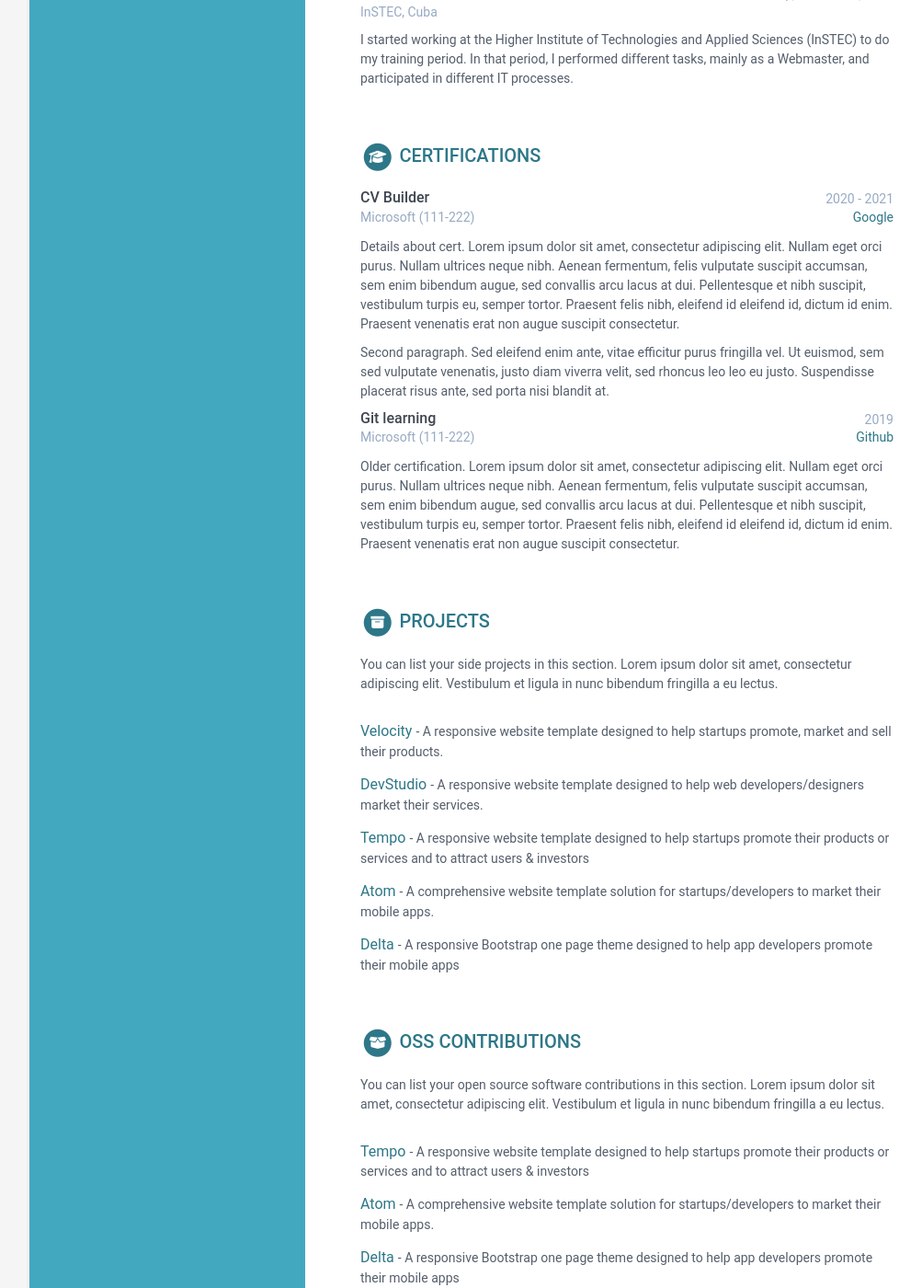
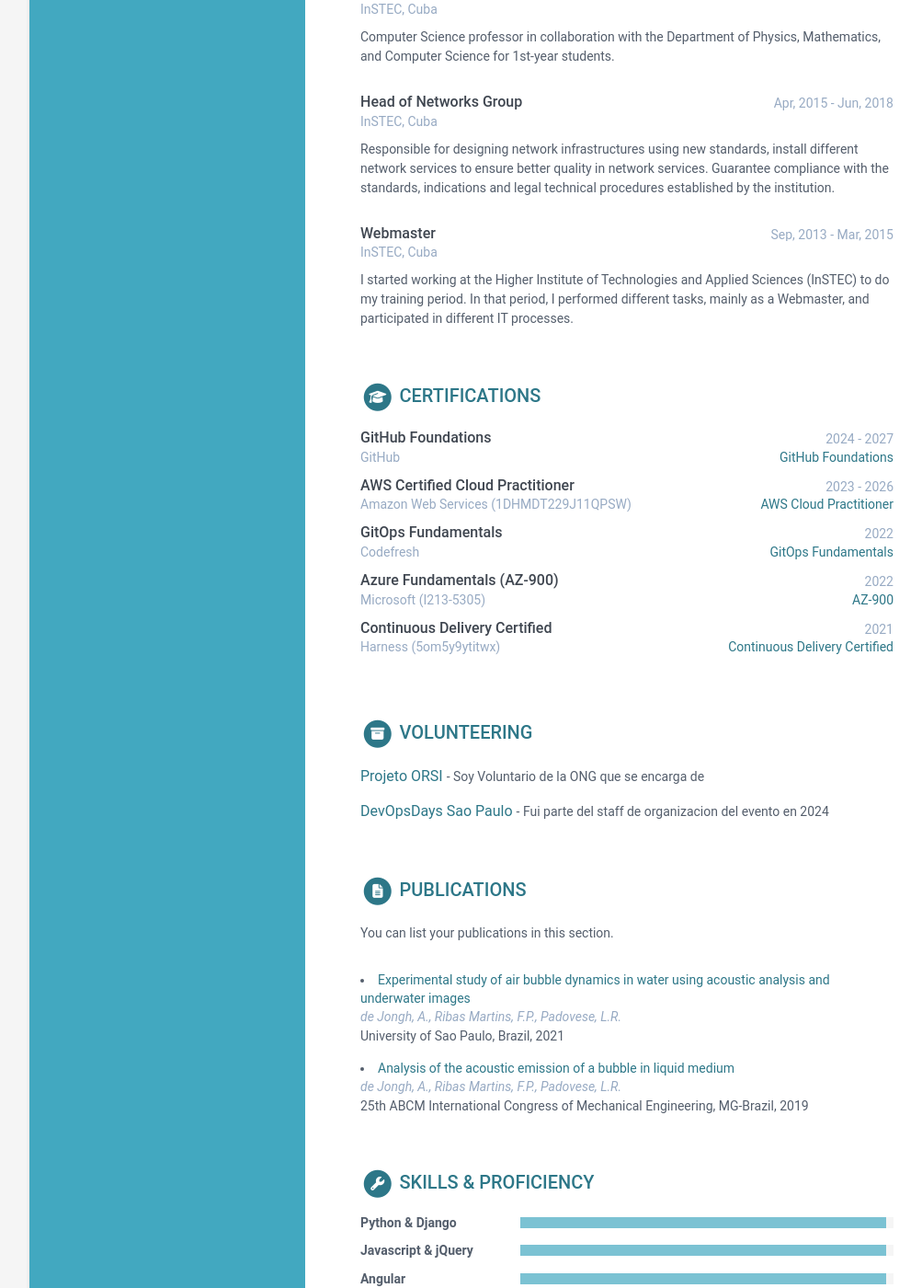
Before and after one commit to adejonghm/cv, a Jekyll site: the page built from index.html, in a window 1280 px wide and 1400 px high, scrolled down 1572 px. Shown: the whole window at 92% size, without its empty margins (108-1111 px from the left). Built offline with Jekyll 4.4.1, drawn with Linux system fonts in a browser that asks for light colours; some of the changed text lies outside the part shown.

Commit message:
feat: Added my information

```diff
--- a/_data/data.yml
+++ b/_data/data.yml
@@ -1,7 +1,7 @@
 sidebar:
-    position: left # position of the sidebar : left or right
+    position: left
     about: False # set to False or comment line if you want to remove the "how to use?" in the sidebar
-    education: True # set to False if you want education in main section instead of in sidebar
+    education: True
 
     # Profile information
     name: Alejandro de Jongh
@@ -18,7 +18,7 @@ sidebar:
     linkedin: adejonghm
     github: adejonghm
     stack-overflow: 16385330/alejandro # Number/Username,
-    # pdf: # Add a PDF link here if you want to include a PDF custom version in your resume.
+    pdf: asdasdasd # Add a PDF link here if you want to include a PDF custom version in your resume.
 
     languages:
       title: Languages
@@ -32,17 +32,11 @@ sidebar:
         - idiom: English
           level: Communication
 
-    # interests:
-    #   title: Interests
-    #   info:
-    #     - item: Climbing
-    #       link:
-
-    #     - item: Snowboarding
-    #       link:
-
-    #     - item: Cooking
-    #       link:
+    interests:
+      title: Interests
+      info:
+        - item: Cycling
+          link: "#"
 
 career-profile:
     title: Career Profile
@@ -53,7 +47,6 @@ career-profile:
       DevOps culture, use tools that contribute to Continuous Integration/Delivery, implement new market trends, and
       create cloud infrastructure. Master's degree in Mechanical Engineering, in the Department of Mechanical Control
       Engineering and Automation, from the Polytechnic School of the University of São Paulo.
-
 
 education:
     title: Education
@@ -79,26 +72,27 @@ experiences:
         time: Jul, 2024 - Present
         company: Bradesco, Brazil
         details: |
-          Skills: Cloud Computing, Azure, Git, GitOps, IaC, Terraform, CI/CD, Agile Methodologies, Communication, Teamwork
+          I am part of the Cloud Engineering team, which is responsible for migrating all the infrastructure used in the projects for each of the Bank's channels, which is currently on-premise, to the cloud.
+
+          Specifically, I am a member of the Infrastructure Provisioning squad, and within my duties, I participate in meetings with focal points from various teams such as the cybersecurity team, the network team, and the solutions architecture team, to discuss various aspects of the Infrastructure that will be used in the bank's services.
+
+          Skills: Cloud Computing, Azure, Git, GitOps, IaC, Terraform, PowerShell, CI/CD, Agile Methodologies, Communication, Teamwork
 
       - role: IT Infrastructure Analyst
         time: Feb, 2024 - Jun, 2024
         company: Act Digital, Brazil
         details: |
+          Member of the Cloud Engineering team for our largest client in the financial sector, a team responsible for migrating the entire on-premises infrastructure to the cloud. Responsible for deploying and supporting the infrastructure used by multi-channel services, such as the Investment Channel, Lending Channel, and Digital Account Opening.
+
           Skills: Cloud Computing, Azure, Git, IaC, Terraform, Agile Methodologies, Communication, Teamwork
 
       - role: DevOps & Infra Transformation Sr. Analyst
         time: Dec, 2022 - Jan, 2024
         company: Accenture, Brazil
         details: |
-          The last project was for a client in the financial market. I was part of the team in charge of defining and
-          implementing document management and access processes. In addition, I was part of the team responsible for
-          defining metrics that helped monitor compliance with some policies previously established by the company.
+          The last project was for a client in the financial market. I was part of the team in charge of defining and implementing document management and access processes. In addition, I was part of the team responsible for defining metrics that helped monitor compliance with some policies previously established by the company.
 
-          I was part of the Platform Engineering team for a wholesale beverage market client, where I collaborated with the
-          implementation of GitOps practice to improve the automation processes of the infrastructure used.
-          I collaborated in continuous improvement processes throughout the product life cycle, reducing pipeline
-          execution times by almost 50%.
+          I was part of the Platform Engineering team for a wholesale beverage market client, where I collaborated with the implementation of GitOps practice to improve the automation processes of the infrastructure used. I collaborated in continuous improvement processes throughout the product life cycle, reducing pipeline execution times by almost 50%.
 
           Skills: Cloud Computing, Azure, AWS, DevOps, SRE, Git, CI/CD, Docker, Kubernetes, GitOps, ArgoCD, Observability, Agile Methodologies, Scrum, Communication, Teamwork
 
@@ -106,13 +100,7 @@ experiences:
         time: Jan, 2021 - Nov, 2022
         company: Accenture, Brazil
         details: |
-          I participated in several projects for an international financial client, helping to disseminate the
-          DevOps culture within development teams. I was part of the DevOps Support squad (System Team), carrying out
-          troubleshooting work in the execution of pipelines. I collaborated in the maintenance of the pipelines
-          themselves, both by correcting some errors and proposing new steps or functionalities, bringing improvements
-          to the Continuous Integration (CI) - Continuous Delivery (CD) processes, which allowed us to reduce delivery
-          times for various products and platforms. I worked with monitoring/observability of some services, creating
-          some dashboards, and collaborating in the implementation of OpenTelemetry for some products.
+          I participated in several projects for an international financial client, helping to disseminate the DevOps culture within development teams. I was part of the DevOps Support squad (System Team), carrying out troubleshooting work in the execution of pipelines. I collaborated in the maintenance of the pipelines themselves, both by correcting some errors and proposing new steps or functionalities, bringing improvements to the Continuous Integration (CI) - Continuous Delivery (CD) processes, which allowed us to reduce delivery times for various products and platforms. I worked with monitoring/observability of some services, creating some dashboards, and collaborating in the implementation of OpenTelemetry for some products.
 
           Skills: Cloud Computing, Azure, AWS, DevOps, Git, CI/CD, Docker, Kubernetes, GitOps, Observability, Agile Methodologies, Scrum, Communication, Teamwork
 
@@ -120,155 +108,109 @@ experiences:
         time: Sep, 2017 - Jun, 2018
         company: InSTEC, Cuba
         details: |
-          Computer Science professor in collaboration with the Department of Physics, Mathematics, and Computer Science
-          for 1st-year students.
+          Computer Science professor in collaboration with the Department of Physics, Mathematics, and Computer Science for 1st-year students.
 
       - role: Head of Networks Group
         time: Apr, 2015 - Jun, 2018
         company: InSTEC, Cuba
         details: |
-          Responsible for designing network infrastructures using new standards, install different network services to
-          ensure better quality in network services. Guarantee compliance with the standards, indications and legal
-          technical procedures established by the institution.
+          Responsible for designing network infrastructures using new standards, install different network services to ensure better quality in network services. Guarantee compliance with the standards, indications and legal technical procedures established by the institution.
 
       - role: Webmaster
         time: Sep, 2013 - Mar, 2015
         company: InSTEC, Cuba
         details: |
-          I started working at the Higher Institute of Technologies and Applied Sciences (InSTEC) to do my training
-          period. In that period, I performed different tasks, mainly as a Webmaster, and participated in different
-          IT processes.
+          I started working at the Higher Institute of Technologies and Applied Sciences (InSTEC) to do my training period. In that period, I performed different tasks, mainly as a Webmaster, and participated in different IT processes.
 
 certifications:
       title: Certifications
       list:
-        - name: CV Builder
-          start: 2020
-          end: 2021
-          organization: Microsoft
-          credentialid: 111-222
-          credentialurl: www.google.com
-          credentialname: Google
+        - name: GitHub Foundations
+          start: 2024
+          end: 2027
+          organization: GitHub
+          credentialid:
+          credentialurl: www.credly.com/badges/ab5e37a5-2d21-4af4-a3c3-246f4e1b6d43
+          credentialname: GitHub Foundations
           details: |
-            Details about cert. Lorem ipsum dolor sit amet, consectetur
-            adipiscing elit.
-            Nullam eget orci purus. Nullam ultrices neque nibh.
-            Aenean fermentum, felis vulputate suscipit accumsan,
-            sem enim bibendum augue, sed convallis arcu lacus at dui.
-            Pellentesque et nibh suscipit, vestibulum turpis eu, semper tortor.
-            Praesent felis nibh, eleifend id eleifend id, dictum id enim.
-            Praesent venenatis erat non augue suscipit consectetur.
 
-            Second paragraph. Sed eleifend enim ante, vitae efficitur purus
-            fringilla vel. Ut euismod, sem sed vulputate venenatis,
-            justo diam viverra velit, sed rhoncus leo leo eu justo.
-            Suspendisse placerat risus ante, sed porta nisi blandit at.
-        - name: Git learning
-          start: 2019
+        - name: AWS Certified Cloud Practitioner
+          start: 2023
+          end: 2026
+          organization: Amazon Web Services
+          credentialid: 1DHMDT229J11QPSW
+          credentialurl: www.credly.com/badges/9e87cf44-dec1-4683-8fcf-57f19272600a
+          credentialname: AWS Cloud Practitioner
+          details: |
+
+        - name: GitOps Fundamentals
+          start: 2022
+          end:
+          organization: Codefresh
+          credentialid:
+          credentialurl: www.credly.com/badges/6aa6d077-458b-48f7-af5a-23e1059f04ae
+          credentialname: GitOps Fundamentals
+          details: |
+
+        - name: Azure Fundamentals (AZ-900)
+          start: 2022
           end:
           organization: Microsoft
-          credentialid: 111-222
-          credentialurl: www.github.com
-          credentialname: Github
+          credentialid: I213-5305
+          credentialurl: www.credly.com/badges/80479915-3103-4dcf-809b-bdc3085cd8ca
+          credentialname: AZ-900
           details: |
-            Older certification. Lorem ipsum dolor sit amet, consectetur
-            adipiscing elit.
-            Nullam eget orci purus. Nullam ultrices neque nibh.
-            Aenean fermentum, felis vulputate suscipit accumsan,
-            sem enim bibendum augue, sed convallis arcu lacus at dui.
-            Pellentesque et nibh suscipit, vestibulum turpis eu, semper tortor.
-            Praesent felis nibh, eleifend id eleifend id, dictum id enim.
-            Praesent venenatis erat non augue suscipit consectetur.
+
+        - name: Continuous Delivery Certified
+          start: 2021
+          end:
+          organization: Harness
+          credentialid: 5om5y9ytitwx
+          credentialurl: verify.skilljar.com/c/5om5y9ytitwx
+          credentialname: Continuous Delivery Certified
+          details: |
 
 projects:
-    title: Projects
-    intro: >
-      You can list your side projects in this
-      section. Lorem ipsum dolor sit amet, consectetur adipiscing elit.
-      Vestibulum et ligula in nunc bibendum fringilla a eu lectus.
+    title: Volunteering
+    intro:
     assignments:
-      - title: Velocity
-        link: "#hook"
-        tagline: "A responsive website template designed to help startups promote, market and sell their products."
-
-      - title: DevStudio
-        link: "#"
-        tagline: "A responsive website template designed to help web developers/designers market their services."
-
-      - title: Tempo
-        link: "#"
-        tagline: "A responsive website template designed to help startups promote their products or services and to attract users &amp; investors"
-
-      - title: Atom
-        link: "#"
-        tagline: "A comprehensive website template solution for startups/developers to market their mobile apps."
-
-      - title: Delta
-        link: "#"
-        tagline: "A responsive Bootstrap one page theme designed to help app developers promote their mobile apps"
-
-oss:
-    title: OSS Contributions
-    intro: >
-      You can list your open source software contributions in this
-      section. Lorem ipsum dolor sit amet, consectetur adipiscing elit.
-      Vestibulum et ligula in nunc bibendum fringilla a eu lectus.
-    contributions:
-      - title: Tempo
-        link: "#"
-        tagline: "A responsive website template designed to help startups promote their products or services and to attract users &amp; investors"
-
-      - title: Atom
-        link: "#"
-        tagline: "A comprehensive website template solution for startups/developers to market their mobile apps."
-
-      - title: Delta
-        link: "#"
-        tagline: "A responsive Bootstrap one page theme designed to help app developers promote their mobile apps"
+      - title: Projeto ORSI
+        link: https://www.linkedin.com/company/projeto-orsi/posts/?feedView=all
+        tagline: " Soy Voluntario de la ONG que se encarga de"
+      - title: DevOpsDays Sao Paulo
+        link: https://www.linkedin.com/company/devopsdayssp/posts/?feedView=all
+        tagline: "Fui parte del staff de organizacion del evento en 2024"
 
 publications:
     title: Publications
     intro: |
-      You can list your publications in this section. Lorem ipsum dolor sit
-      amet, consectetur adipiscing elit. Vestibulum et ligula in nunc
-      bibendum fringilla a eu lectus.
+      You can list your publications in this section.
     papers:
-      - title: The Art of Computer Programming
-        link: "#"
-        authors: Donald E. Knuth
-        conference: Addison-Wesley, 1968
+      - title: "Experimental study of air bubble dynamics in water using acoustic analysis and underwater images"
+        link: https://www.teses.usp.br/teses/disponiveis/3/3152/tde-04112021-164049/pt-br.php
+        authors: de Jongh, A., Ribas Martins, F.P., Padovese, L.R.
+        conference: University of Sao Paulo, Brazil, 2021
 
-      - title: "Genetic Programming III: Darwinian Invention &amp; Problem Solving"
-        link: "#"
-        authors: Koza, J.R., Andre, D., Bennett, F.H., Keane, M.A.
-        conference: "Morgan Kaufmann Publishers Inc., San Francisco, CA, USA, 1st edn. (1999)"
-
-      - title: A syntax directed compiler for Algol 60
-        link: "#"
-        authors: Edgar T. Irons
-        conference: "Comm. ACM 4 (1961), 51–55"
+      - title: "Analysis of the acoustic emission of a bubble in liquid medium"
+        link: https://www.researchgate.net/publication/337746999_Analysis_of_the_Acoustic_Emission_of_a_Bubble_in_Liquid_Medium/
+        authors: de Jongh, A., Ribas Martins, F.P., Padovese, L.R.
+        conference: 25th ABCM International Congress of Mechanical Engineering, MG-Brazil, 2019
 
 skills:
     title: Skills &amp; Proficiency
-
     toolset:
       - name: Python & Django
         level: 98%
-
       - name: Javascript & jQuery
         level: 98%
-
       - name: Angular
         level: 98%
-
       - name: HTML5 & CSS
         level: 95%
-
       - name: Ruby on Rails
         level: 85%
-
       - name: Sketch & Photoshop
         level: 60%
 
 footer: >
-    Designed with <i class="fas fa-heart"></i> by <a href="http://themes.3rdwavemedia.com" target="_blank" rel="nofollow">Xiaoying Riley</a>
+    All Rights Reserved by A. de Jongh
```
